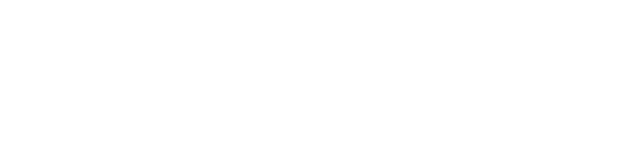
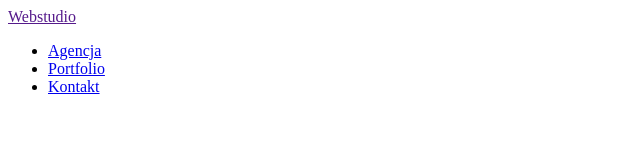
Before and after one commit to BartekMTB/goit-markup-hw-03, a plain HTML site: page index.html in a window 1280 px wide. Shown: the whole page, without its empty margins (0-640 px from the left). Drawn offline with Linux system fonts and the light colour scheme.

Commit message:
Update index.html

```diff
--- a/index.html
+++ b/index.html
@@ -4,11 +4,27 @@
     <meta charset="UTF-8" />
     <meta http-equiv="X-UA-Compatible" content="IE=edge" />
     <meta name="viewport" content="width=device-width, initial-scale=1.0" />
-    <title>Document</title>
+    <title>Zadanie domowe studentów #1</title>
   </head>
   <body>
-    <header></header>
-    <main></main>
+    <header>
+      <nav>
+        <a href="">Webstudio</a>
+        <ul>
+          <li><a href="http://">Agencja</a></li>
+          <li><a href="http://">Portfolio</a></li>
+          <li><a href="http://">Kontakt</a></li>
+        </ul>
+      </nav>
+    </header>
+    <main>
+      <!--Naglowek-->
+      <section></section>
+      <!--O nas-->
+      <section></section>
+      <!--Nasz zespol-->
+      <section></section>
+    </main>
     <footer></footer>
   </body>
 </html>
```
